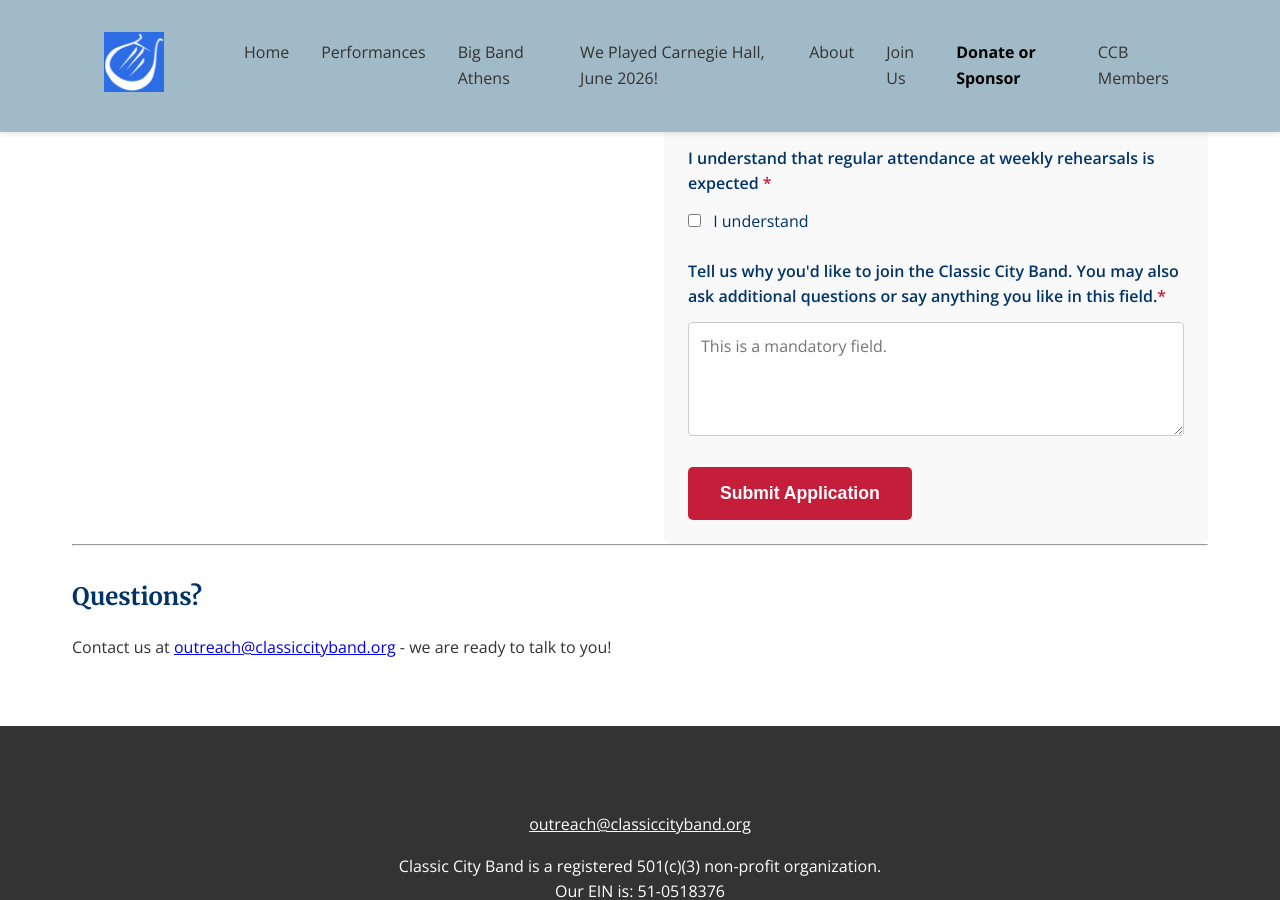
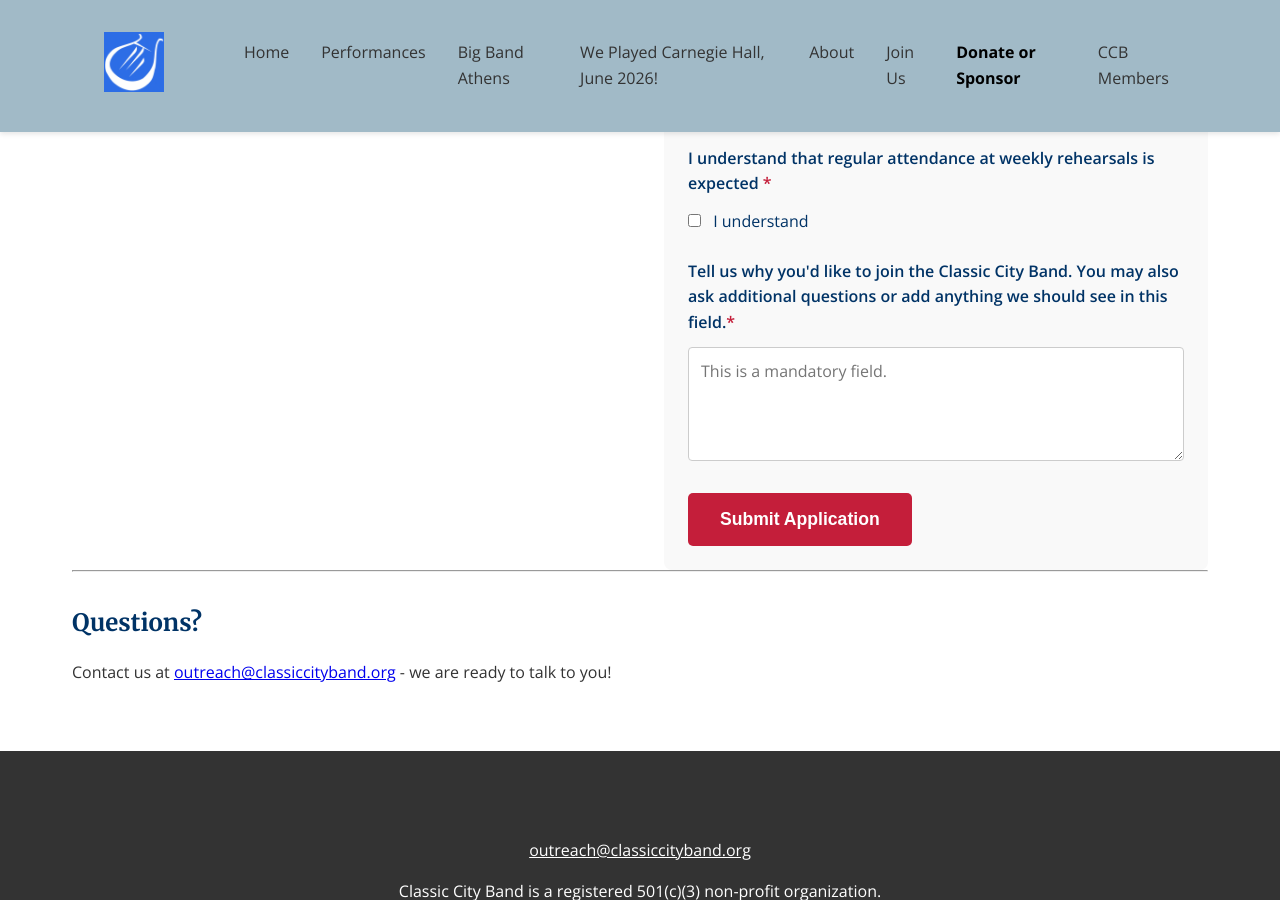
Before and after one commit to webmasterCCB/CCBwebsite, a Jekyll site: the page built from join.md, in a window 1280 px wide and 900 px high, scrolled down 1476 px. Built offline with Jekyll 4.4.1, drawn with Linux system fonts in a browser that asks for light colours; comment, search, counter and statistics services are not loaded.

Commit message:
Update join.md

```diff
--- a/join.md
+++ b/join.md
@@ -214,8 +214,8 @@ Classic City Band welcomes musicians of all levels who are passionate about maki
   </div>
 
   <!-- Additional Information -->
-  <span class="section-title">Tell us why you'd like to join the Classic City Band. You may also ask additional questions or say anything you like in this field.<span class="required">*</span></span>
-  <textarea id="additional" name="additionalInfo" rows="4" placeholder="This is a mandatory field."></textarea>
+  <span class="section-title">Tell us why you'd like to join the Classic City Band. You may also ask additional questions or add anything we should see in this field.<span class="required">*</span></span>
+  <textarea id="additional" name="additionalInfo" rows="4" min length="20" placeholder="This is a mandatory field." required></textarea>
 
   <!-- Submit Button -->
   <button type="submit">Submit Application</button>
```
